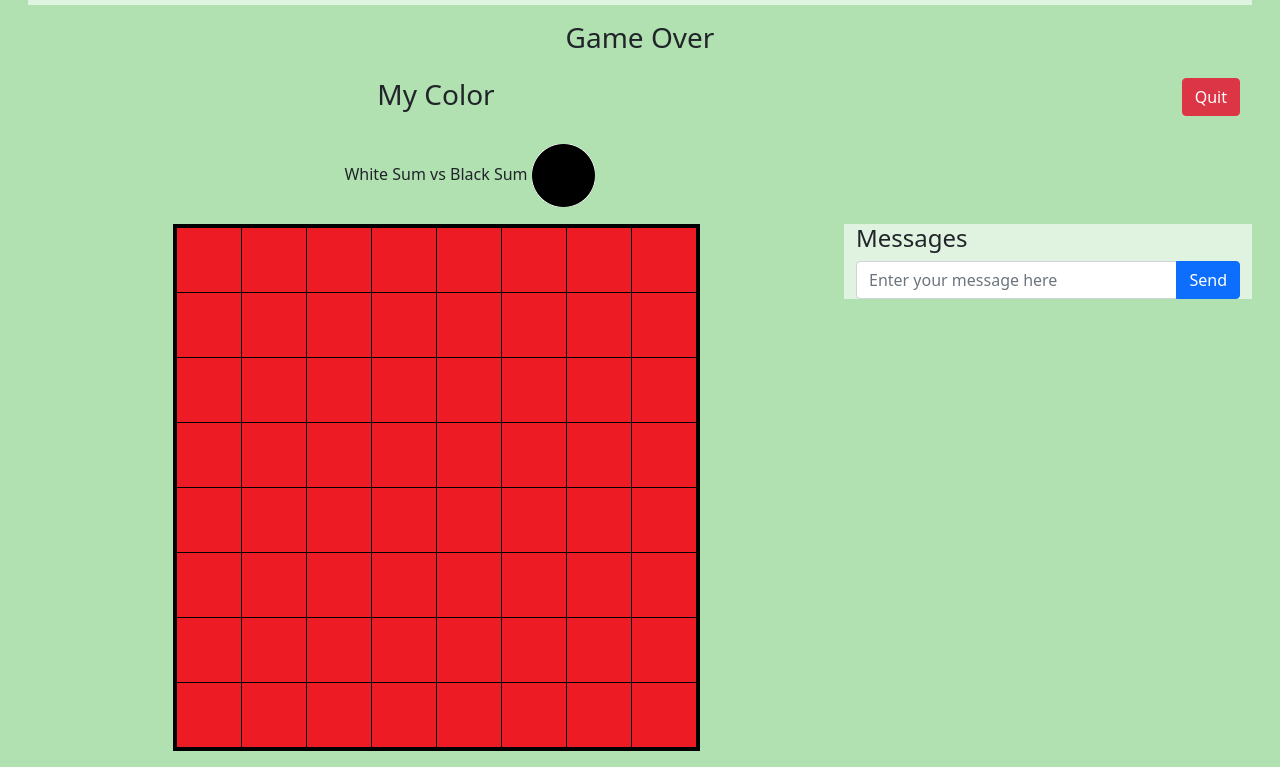
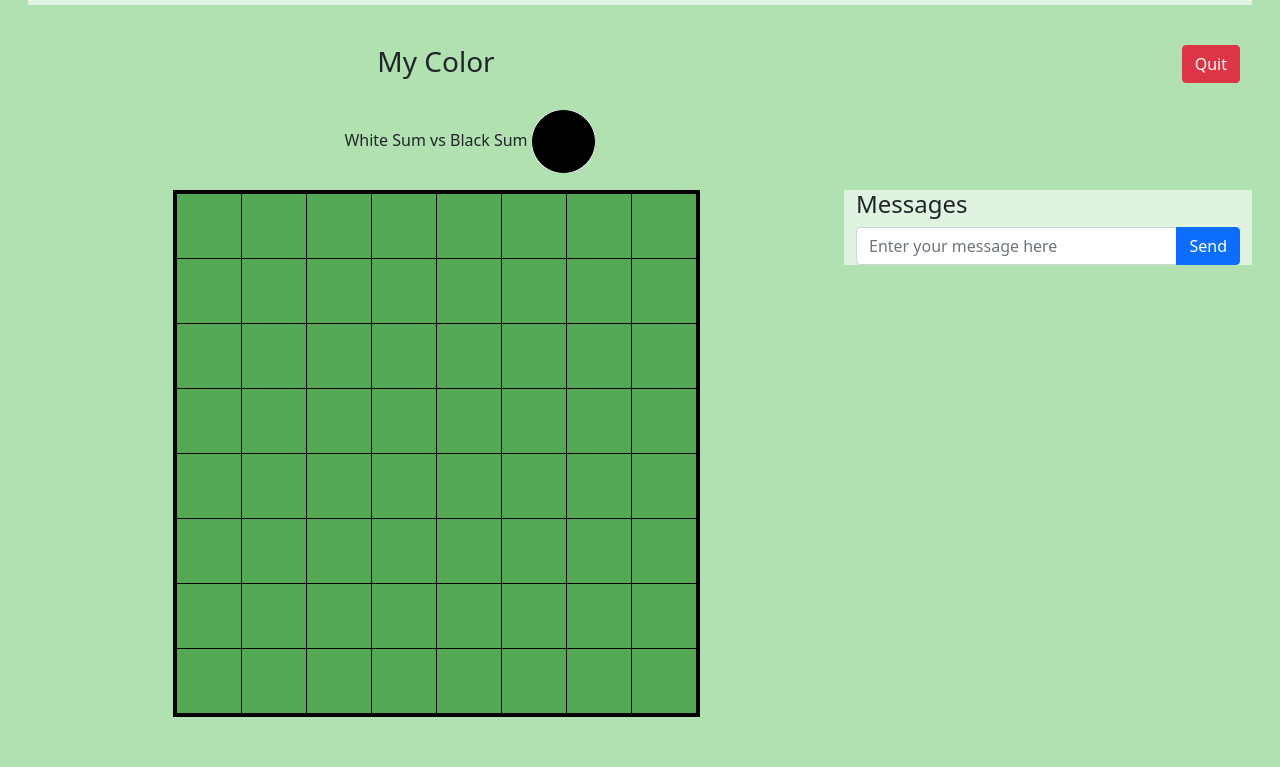
Before and after one commit to ntlrobbins/reversi-robbins, a website: page public/game.html in a window 1280 px wide. Shown: the part 53-820 px from the top of the page. Drawn offline with nearby package versions, Linux system fonts and the light colour scheme; no server answers.

Commit message:
updated rules

```diff
--- a/public/assets/css/game.css
+++ b/public/assets/css/game.css
@@ -23,6 +23,7 @@
       }
 
        table#game_board td {
+        background-color: rgb(83, 168, 83);
         border: 1px solid black;
         margin: 0px;
         padding: 0px;
--- a/public/game.html
+++ b/public/game.html
@@ -22,7 +22,7 @@
 
       <div class="row m-3">
         <div class="col text-center">
-          <h3 id="game_over">Game Over</h3>
+          <h3 id="game_over"></h3>
         </div>
       </div>
 
@@ -46,91 +46,91 @@
         <div class="col-md-8 table-responsive">
           <table id="game_board" class="mx-auto w-auto">
             <tr>
-            <td id="0_0"><img class="img-fluid" src="assets/images/error.gif" alt="error"/></td>
-            <td id="0_1"><img class="img-fluid" src="assets/images/error.gif" alt="error"/></td>
-            <td id="0_2"><img class="img-fluid" src="assets/images/error.gif" alt="error"/></td>
-            <td id="0_3"><img class="img-fluid" src="assets/images/error.gif" alt="error"/></td>
-            <td id="0_4"><img class="img-fluid" src="assets/images/error.gif" alt="error"/></td>
-            <td id="0_5"><img class="img-fluid" src="assets/images/error.gif" alt="error"/></td>
-            <td id="0_6"><img class="img-fluid" src="assets/images/error.gif" alt="error"/></td>
-            <td id="0_7"><img class="img-fluid" src="assets/images/error.gif" alt="error"/></td>
+            <td id="0_0"><img class="img-fluid" src="assets/images/empty.gif" alt="empty"/></td>
+            <td id="0_1"><img class="img-fluid" src="assets/images/empty.gif" alt="empty"/></td>
+            <td id="0_2"><img class="img-fluid" src="assets/images/empty.gif" alt="empty"/></td>
+            <td id="0_3"><img class="img-fluid" src="assets/images/empty.gif" alt="empty"/></td>
+            <td id="0_4"><img class="img-fluid" src="assets/images/empty.gif" alt="empty"/></td>
+            <td id="0_5"><img class="img-fluid" src="assets/images/empty.gif" alt="empty"/></td>
+            <td id="0_6"><img class="img-fluid" src="assets/images/empty.gif" alt="empty"/></td>
+            <td id="0_7"><img class="img-fluid" src="assets/images/empty.gif" alt="empty"/></td>
             </tr>
 
               <tr>
-            <td id="1_0"><img class="img-fluid" src="assets/images/error.gif" alt="error"/></td>
-            <td id="1_1"><img class="img-fluid" src="assets/images/error.gif" alt="error"/></td>
-            <td id="1_2"><img class="img-fluid" src="assets/images/error.gif" alt="error"/></td>
-            <td id="1_3"><img class="img-fluid" src="assets/images/error.gif" alt="error"/></td>
-            <td id="1_4"><img class="img-fluid" src="assets/images/error.gif" alt="error"/></td>
-            <td id="1_5"><img class="img-fluid" src="assets/images/error.gif" alt="error"/></td>
-            <td id="1_6"><img class="img-fluid" src="assets/images/error.gif" alt="error"/></td>
-            <td id="1_7"><img class="img-fluid" src="assets/images/error.gif" alt="error"/></td>
+            <td id="1_0"><img class="img-fluid" src="assets/images/empty.gif" alt="empty"/></td>
+            <td id="1_1"><img class="img-fluid" src="assets/images/empty.gif" alt="empty"/></td>
+            <td id="1_2"><img class="img-fluid" src="assets/images/empty.gif" alt="empty"/></td>
+            <td id="1_3"><img class="img-fluid" src="assets/images/empty.gif" alt="empty"/></td>
+            <td id="1_4"><img class="img-fluid" src="assets/images/empty.gif" alt="empty"/></td>
+            <td id="1_5"><img class="img-fluid" src="assets/images/empty.gif" alt="empty"/></td>
+            <td id="1_6"><img class="img-fluid" src="assets/images/empty.gif" alt="empty"/></td>
+            <td id="1_7"><img class="img-fluid" src="assets/images/empty.gif" alt="empty"/></td>
             </tr>
 
               <tr>
-            <td id="2_0"><img class="img-fluid" src="assets/images/error.gif" alt="error"/></td>
-            <td id="2_1"><img class="img-fluid" src="assets/images/error.gif" alt="error"/></td>
-            <td id="2_2"><img class="img-fluid" src="assets/images/error.gif" alt="error"/></td>
-            <td id="2_3"><img class="img-fluid" src="assets/images/error.gif" alt="error"/></td>
-            <td id="2_4"><img class="img-fluid" src="assets/images/error.gif" alt="error"/></td>
-            <td id="2_5"><img class="img-fluid" src="assets/images/error.gif" alt="error"/></td>
-            <td id="2_6"><img class="img-fluid" src="assets/images/error.gif" alt="error"/></td>
-            <td id="2_7"><img class="img-fluid" src="assets/images/error.gif" alt="error"/></td>
+            <td id="2_0"><img class="img-fluid" src="assets/images/empty.gif" alt="empty"/></td>
+            <td id="2_1"><img class="img-fluid" src="assets/images/empty.gif" alt="empty"/></td>
+            <td id="2_2"><img class="img-fluid" src="assets/images/empty.gif" alt="empty"/></td>
+            <td id="2_3"><img class="img-fluid" src="assets/images/empty.gif" alt="empty"/></td>
+            <td id="2_4"><img class="img-fluid" src="assets/images/empty.gif" alt="empty"/></td>
+            <td id="2_5"><img class="img-fluid" src="assets/images/empty.gif" alt="empty"/></td>
+            <td id="2_6"><img class="img-fluid" src="assets/images/empty.gif" alt="empty"/></td>
+            <td id="2_7"><img class="img-fluid" src="assets/images/empty.gif" alt="empty"/></td>
             </tr>
 
               <tr>
-            <td id="3_0"><img class="img-fluid" src="assets/images/error.gif" alt="error"/></td>
-            <td id="3_1"><img class="img-fluid" src="assets/images/error.gif" alt="error"/></td>
-            <td id="3_2"><img class="img-fluid" src="assets/images/error.gif" alt="error"/></td>
-            <td id="3_3"><img class="img-fluid" src="assets/images/error.gif" alt="error"/></td>
-            <td id="3_4"><img class="img-fluid" src="assets/images/error.gif" alt="error"/></td>
-            <td id="3_5"><img class="img-fluid" src="assets/images/error.gif" alt="error"/></td>
-            <td id="3_6"><img class="img-fluid" src="assets/images/error.gif" alt="error"/></td>
-            <td id="3_7"><img class="img-fluid" src="assets/images/error.gif" alt="error"/></td>
+            <td id="3_0"><img class="img-fluid" src="assets/images/empty.gif" alt="empty"/></td>
+            <td id="3_1"><img class="img-fluid" src="assets/images/empty.gif" alt="empty"/></td>
+            <td id="3_2"><img class="img-fluid" src="assets/images/empty.gif" alt="empty"/></td>
+            <td id="3_3"><img class="img-fluid" src="assets/images/empty.gif" alt="empty"/></td>
+            <td id="3_4"><img class="img-fluid" src="assets/images/empty.gif" alt="empty"/></td>
+            <td id="3_5"><img class="img-fluid" src="assets/images/empty.gif" alt="empty"/></td>
+            <td id="3_6"><img class="img-fluid" src="assets/images/empty.gif" alt="empty"/></td>
+            <td id="3_7"><img class="img-fluid" src="assets/images/empty.gif" alt="empty"/></td>
             </tr>
 
               <tr>
-            <td id="4_0"><img class="img-fluid" src="assets/images/error.gif" alt="error"/></td>
-            <td id="4_1"><img class="img-fluid" src="assets/images/error.gif" alt="error"/></td>
-            <td id="4_2"><img class="img-fluid" src="assets/images/error.gif" alt="error"/></td>
-            <td id="4_3"><img class="img-fluid" src="assets/images/error.gif" alt="error"/></td>
-            <td id="4_4"><img class="img-fluid" src="assets/images/error.gif" alt="error"/></td>
-            <td id="4_5"><img class="img-fluid" src="assets/images/error.gif" alt="error"/></td>
-            <td id="4_6"><img class="img-fluid" src="assets/images/error.gif" alt="error"/></td>
-            <td id="4_7"><img class="img-fluid" src="assets/images/error.gif" alt="error"/></td>
+            <td id="4_0"><img class="img-fluid" src="assets/images/empty.gif" alt="empty"/></td>
+            <td id="4_1"><img class="img-fluid" src="assets/images/empty.gif" alt="empty"/></td>
+            <td id="4_2"><img class="img-fluid" src="assets/images/empty.gif" alt="empty"/></td>
+            <td id="4_3"><img class="img-fluid" src="assets/images/empty.gif" alt="empty"/></td>
+            <td id="4_4"><img class="img-fluid" src="assets/images/empty.gif" alt="empty"/></td>
+            <td id="4_5"><img class="img-fluid" src="assets/images/empty.gif" alt="empty"/></td>
+            <td id="4_6"><img class="img-fluid" src="assets/images/empty.gif" alt="empty"/></td>
+            <td id="4_7"><img class="img-fluid" src="assets/images/empty.gif" alt="empty"/></td>
             </tr>
 
               <tr>
-            <td id="5_0"><img class="img-fluid" src="assets/images/error.gif" alt="error"/></td>
-            <td id="5_1"><img class="img-fluid" src="assets/images/error.gif" alt="error"/></td>
-            <td id="5_2"><img class="img-fluid" src="assets/images/error.gif" alt="error"/></td>
-            <td id="5_3"><img class="img-fluid" src="assets/images/error.gif" alt="error"/></td>
-            <td id="5_4"><img class="img-fluid" src="assets/images/error.gif" alt="error"/></td>
-            <td id="5_5"><img class="img-fluid" src="assets/images/error.gif" alt="error"/></td>
-            <td id="5_6"><img class="img-fluid" src="assets/images/error.gif" alt="error"/></td>
-            <td id="5_7"><img class="img-fluid" src="assets/images/error.gif" alt="error"/></td>
+            <td id="5_0"><img class="img-fluid" src="assets/images/empty.gif" alt="empty"/></td>
+            <td id="5_1"><img class="img-fluid" src="assets/images/empty.gif" alt="empty"/></td>
+            <td id="5_2"><img class="img-fluid" src="assets/images/empty.gif" alt="empty"/></td>
+            <td id="5_3"><img class="img-fluid" src="assets/images/empty.gif" alt="empty"/></td>
+            <td id="5_4"><img class="img-fluid" src="assets/images/empty.gif" alt="empty"/></td>
+            <td id="5_5"><img class="img-fluid" src="assets/images/empty.gif" alt="empty"/></td>
+            <td id="5_6"><img class="img-fluid" src="assets/images/empty.gif" alt="empty"/></td>
+            <td id="5_7"><img class="img-fluid" src="assets/images/empty.gif" alt="empty"/></td>
             </tr>
 
               <tr>
-            <td id="6_0"><img class="img-fluid" src="assets/images/error.gif" alt="error"/></td>
-            <td id="6_1"><img class="img-fluid" src="assets/images/error.gif" alt="error"/></td>
-            <td id="6_2"><img class="img-fluid" src="assets/images/error.gif" alt="error"/></td>
-            <td id="6_3"><img class="img-fluid" src="assets/images/error.gif" alt="error"/></td>
-            <td id="6_4"><img class="img-fluid" src="assets/images/error.gif" alt="error"/></td>
-            <td id="6_5"><img class="img-fluid" src="assets/images/error.gif" alt="error"/></td>
-            <td id="6_6"><img class="img-fluid" src="assets/images/error.gif" alt="error"/></td>
-            <td id="6_7"><img class="img-fluid" src="assets/images/error.gif" alt="error"/></td>
+            <td id="6_0"><img class="img-fluid" src="assets/images/empty.gif" alt="empty"/></td>
+            <td id="6_1"><img class="img-fluid" src="assets/images/empty.gif" alt="empty"/></td>
+            <td id="6_2"><img class="img-fluid" src="assets/images/empty.gif" alt="empty"/></td>
+            <td id="6_3"><img class="img-fluid" src="assets/images/empty.gif" alt="empty"/></td>
+            <td id="6_4"><img class="img-fluid" src="assets/images/empty.gif" alt="empty"/></td>
+            <td id="6_5"><img class="img-fluid" src="assets/images/empty.gif" alt="empty"/></td>
+            <td id="6_6"><img class="img-fluid" src="assets/images/empty.gif" alt="empty"/></td>
+            <td id="6_7"><img class="img-fluid" src="assets/images/empty.gif" alt="empty"/></td>
             </tr>
 
              <tr>
-            <td id="7_0"><img class="img-fluid" src="assets/images/error.gif" alt="error"/></td>
-            <td id="7_1"><img class="img-fluid" src="assets/images/error.gif" alt="error"/></td>
-            <td id="7_2"><img class="img-fluid" src="assets/images/error.gif" alt="error"/></td>
-            <td id="7_3"><img class="img-fluid" src="assets/images/error.gif" alt="error"/></td>
-            <td id="7_4"><img class="img-fluid" src="assets/images/error.gif" alt="error"/></td>
-            <td id="7_5"><img class="img-fluid" src="assets/images/error.gif" alt="error"/></td>
-            <td id="7_6"><img class="img-fluid" src="assets/images/error.gif" alt="error"/></td>
-            <td id="7_7"><img class="img-fluid" src="assets/images/error.gif" alt="error"/></td>
+            <td id="7_0"><img class="img-fluid" src="assets/images/empty.gif" alt="empty"/></td>
+            <td id="7_1"><img class="img-fluid" src="assets/images/empty.gif" alt="empty"/></td>
+            <td id="7_2"><img class="img-fluid" src="assets/images/empty.gif" alt="empty"/></td>
+            <td id="7_3"><img class="img-fluid" src="assets/images/empty.gif" alt="empty"/></td>
+            <td id="7_4"><img class="img-fluid" src="assets/images/empty.gif" alt="empty"/></td>
+            <td id="7_5"><img class="img-fluid" src="assets/images/empty.gif" alt="empty"/></td>
+            <td id="7_6"><img class="img-fluid" src="assets/images/empty.gif" alt="empty"/></td>
+            <td id="7_7"><img class="img-fluid" src="assets/images/empty.gif" alt="empty"/></td>
             </tr>
 
           </table>
```
Also changed, not shown: public/assets/js/main.js (+24 -1 lines), server.js (+26 -0 lines).
